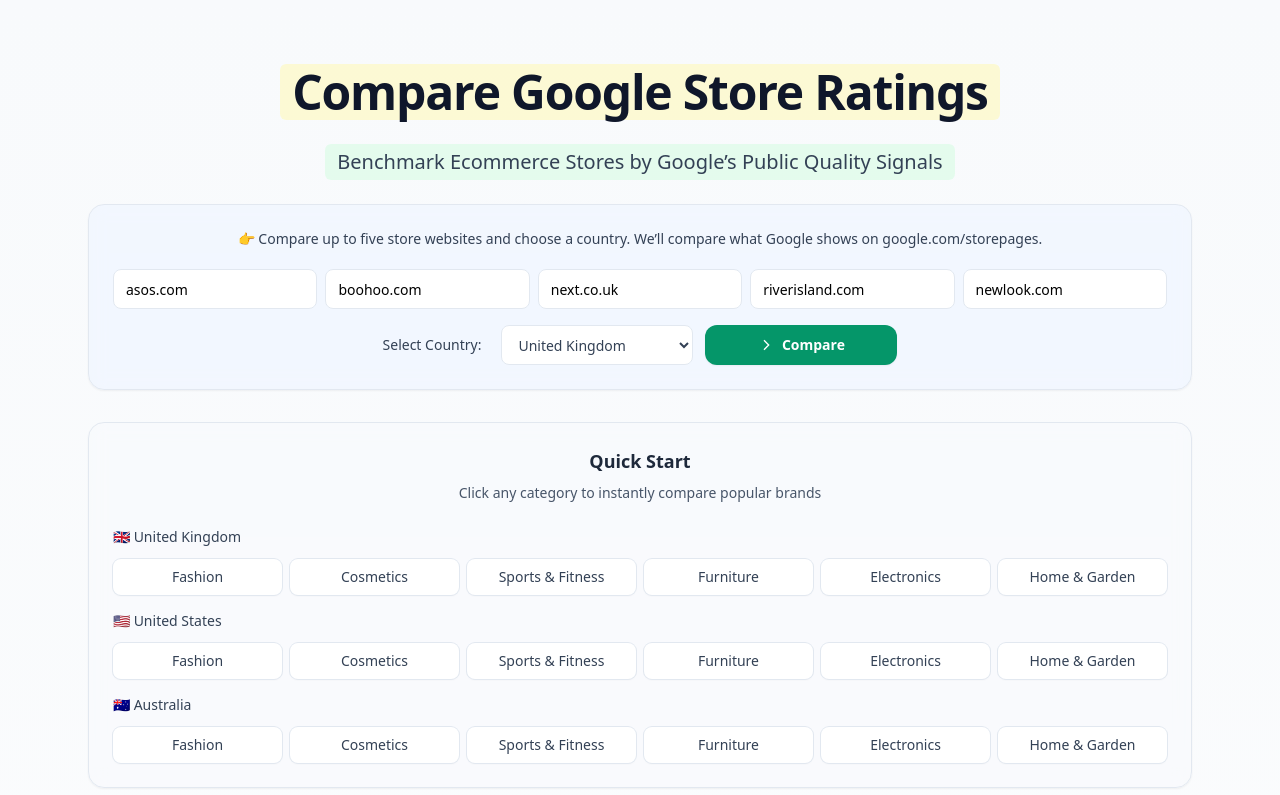
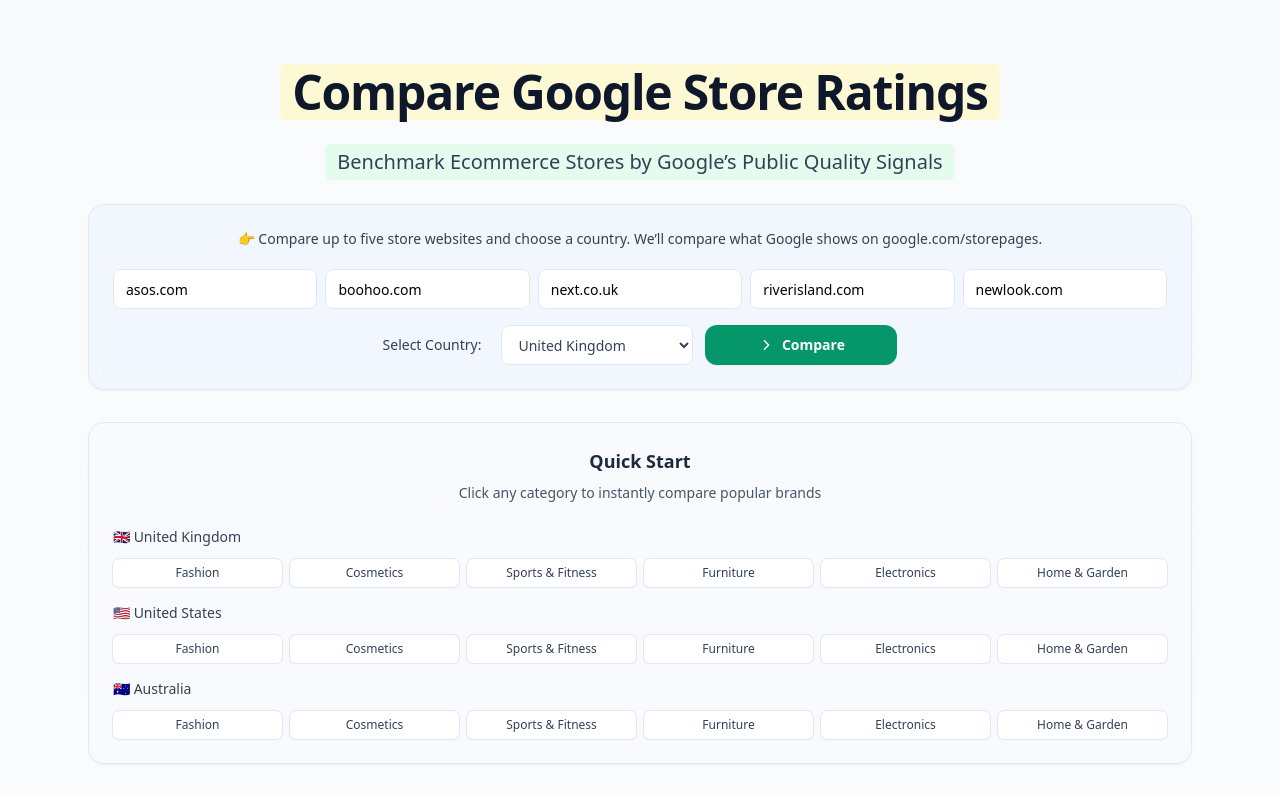
Before and after one commit to carlhendy/tsq-compartpr, a Next.js app: page / in a window 1280 px wide. Shown: the top 795 px of the page. Built offline with nearby package versions, Linux system fonts and the light colour scheme.

Commit message:
Add files via upload

```diff
--- a/app/page.tsx
+++ b/app/page.tsx
@@ -106,7 +106,7 @@
     'Sports & Fitness': ['rebelsport.com.au', 'amart.com.au', 'anaconda.com.au', 'nike.com.au', 'adidas.com.au'],
     'Furniture': ['freedom.com.au', 'fantasticfurniture.com.au', 'harveynorman.com.au', 'amart.com.au', 'domayne.com.au'],
     'Electronics': ['harveynorman.com.au', 'jbhifi.com.au', 'officeworks.com.au', 'bigw.com.au', 'target.com.au'],
-    'Home & Garden': ['bunnings.com.au', 'masters.com.au', 'mitre10.com.au', 'totaltools.com.au', 'sydneytools.com.au']
+    'Home & Garden': ['bunnings.com.au', 'homehardware.com.au', 'mitre10.com.au', 'totaltools.com.au', 'sydneytools.com.au']
   }
 };
 
@@ -478,7 +478,7 @@
                           {medal}
                         </td>
                         <td className="flex items-center gap-2 pr-1">
-                          <div className="h-10 w-10 overflow-hidden rounded-lg ring-1 ring-slate-200 bg-white">
+                          <div className="h-10 w-10 flex-shrink-0 overflow-hidden rounded-lg ring-1 ring-slate-200 bg-white">
                             {s?.logo_url ? (
                               // eslint-disable-next-line @next/next/no-img-element
                               <img src={s.logo_url} alt="" className="h-full w-full object-cover" />
@@ -486,14 +486,14 @@
                               <div className="h-full w-full bg-slate-100" />
                             )}
                           </div>
-                          <div className="leading-5">
+                          <div className="leading-5 min-w-0 flex-1">
                             <div className="font-medium text-slate-900 text-base flex items-center gap-1">
-                              {row.domain}
+                              <span className="truncate">{row.domain}</span>
                               <a
                                 href={validationUrl(row.domain, row.country)}
                                 target="_blank"
                                 rel="noopener noreferrer"
-                                className="inline-flex items-center rounded border border-slate-200 bg-white px-1 py-0.5 text-xs text-slate-600 hover:bg-slate-50 hover:text-slate-800 transition"
+                                className="inline-flex items-center rounded border border-slate-200 bg-white px-1 py-0.5 text-xs text-slate-600 hover:bg-slate-50 hover:text-slate-800 transition flex-shrink-0"
                                 title="Open source URL"
                               >
                                 <svg xmlns="http://www.w3.org/2000/svg" viewBox="0 0 20 20" fill="currentColor" className="h-3 w-3">
@@ -582,7 +582,7 @@
                   <button
                     key={`UK-${category}`}
                     onClick={() => handleQuickStart('UK', category as CategoryKey)}
-                    className="inline-flex items-center justify-center gap-1 rounded-lg bg-white px-3 py-2 text-sm font-medium text-slate-700 shadow-sm ring-1 ring-slate-200 hover:bg-slate-50 hover:ring-slate-300 transition-colors"
+                    className="inline-flex items-center justify-center gap-1 rounded-md bg-white px-2 py-1.5 text-xs font-medium text-slate-700 shadow-sm ring-1 ring-slate-200 hover:bg-slate-50 hover:ring-slate-300 transition-colors"
                   >
                     {category}
                   </button>
@@ -600,7 +600,7 @@
                   <button
                     key={`US-${category}`}
                     onClick={() => handleQuickStart('US', category as CategoryKey)}
-                    className="inline-flex items-center justify-center gap-1 rounded-lg bg-white px-3 py-2 text-sm font-medium text-slate-700 shadow-sm ring-1 ring-slate-200 hover:bg-slate-50 hover:ring-slate-300 transition-colors"
+                    className="inline-flex items-center justify-center gap-1 rounded-md bg-white px-2 py-1.5 text-xs font-medium text-slate-700 shadow-sm ring-1 ring-slate-200 hover:bg-slate-50 hover:ring-slate-300 transition-colors"
                   >
                     {category}
                   </button>
@@ -618,7 +618,7 @@
                   <button
                     key={`AU-${category}`}
                     onClick={() => handleQuickStart('AU', category as CategoryKey)}
-                    className="inline-flex items-center justify-center gap-1 rounded-lg bg-white px-3 py-2 text-sm font-medium text-slate-700 shadow-sm ring-1 ring-slate-200 hover:bg-slate-50 hover:ring-slate-300 transition-colors"
+                    className="inline-flex items-center justify-center gap-1 rounded-md bg-white px-2 py-1.5 text-xs font-medium text-slate-700 shadow-sm ring-1 ring-slate-200 hover:bg-slate-50 hover:ring-slate-300 transition-colors"
                   >
                     {category}
                   </button>
```
